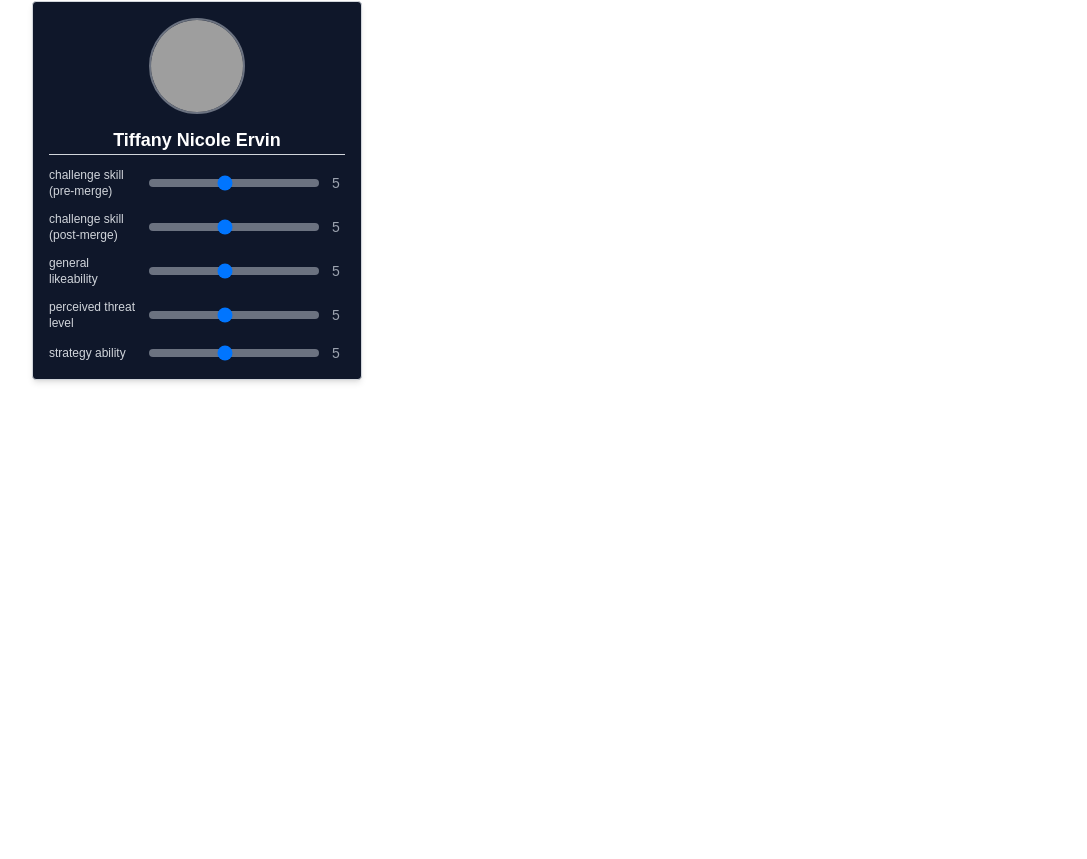
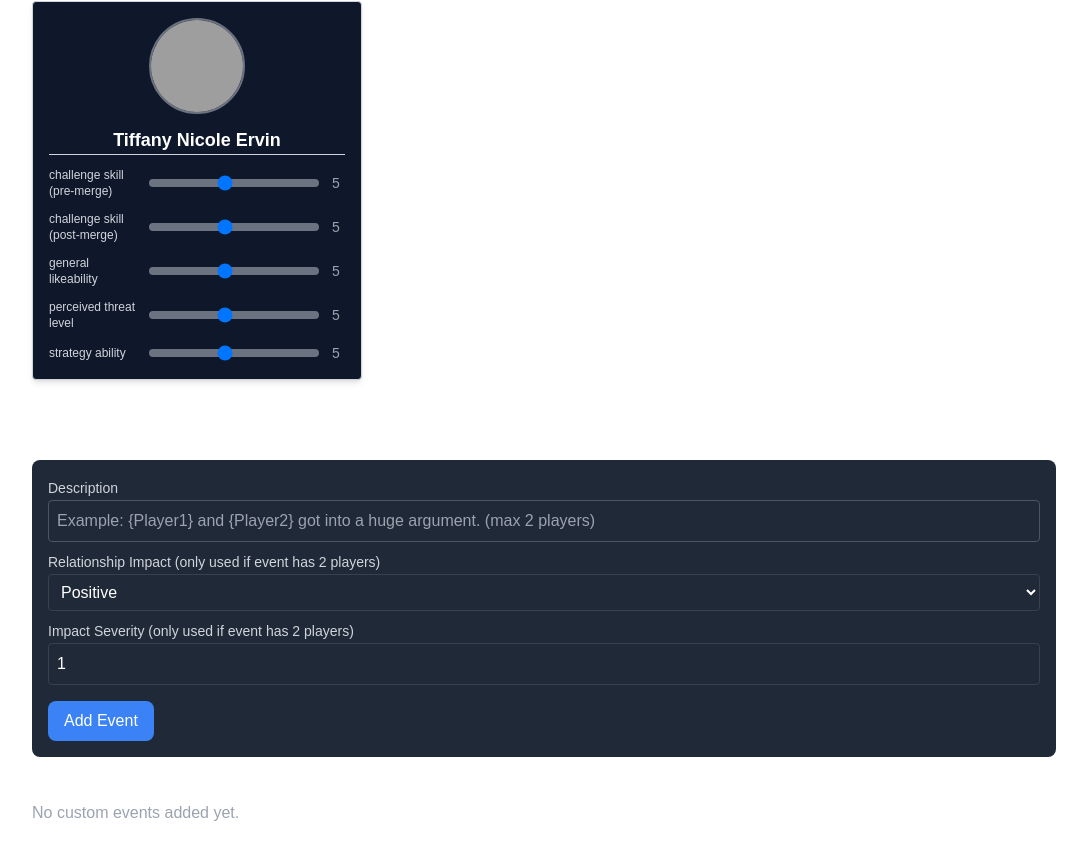
Before and after one commit to nicholasmentzer/survivorsim, a Next.js app: page / in a window 1280 px wide. Shown: the part 3080-3939 px from the top of the page, without its empty margins (96-1183 px from the left). Before the commit the page ends 3480 px from the top, so only its background shows below. Built offline with nearby package versions, Linux system fonts and the light colour scheme; grey boxes are pictures that could not be loaded.

Commit message:
added option for custom events

```diff
--- a/src/app/page.js
+++ b/src/app/page.js
@@ -18,6 +18,31 @@ export default function Home() {
   const [mode, setMode] = useState("configure");
   const [tribes, setTribes] = useState([]);
   const [playerConfig, setPlayerConfig] = useState(null);
+  const [customEvents, setCustomEvents] = useState([]);
+  const [eventDescription, setEventDescription] = useState("");
+  const [eventType, setEventType] = useState("positive");
+  const [eventSeverity, setEventSeverity] = useState(1);
+
+  const addCustomEvent = (e) => {
+    e.preventDefault();
+
+    const player1Exists = eventDescription.includes("{Player1}");
+    const player2Exists = eventDescription.includes("{Player2}");
+    const numPlayers = (player1Exists ? 1 : 0) + (player2Exists ? 1 : 0);
+
+    const newEvent = {
+      description: eventDescription,
+      type: numPlayers === 2 ? eventType : "neutral",
+      severity: numPlayers === 2 ? eventType === "neutral" ? 0 : parseInt(eventSeverity) : 0,
+      numPlayers: numPlayers
+    };
+    setCustomEvents([...customEvents, newEvent]);
+    setEventDescription("");
+  };
+
+  const removeCustomEvent = (index) => {
+    setCustomEvents((prevEvents) => prevEvents.filter((_, i) => i !== index));
+  };
 
   useEffect(() => {
     setPlayerConfig({
@@ -32,7 +57,7 @@ export default function Home() {
 
   const startSimulation = () => {
     setEpisodes([]);
-    simulate([...playerConfig.men, ...playerConfig.women], setEpisodes, 50);
+    simulate([...playerConfig.men, ...playerConfig.women], setEpisodes, customEvents);
     setMode("simulate");
     setCurrentEpisode(0);
   };
@@ -138,17 +163,17 @@ export default function Home() {
                     } else {
                       return (
                         <div key={index} className="flex flex-col items-center space-y-2">
-                          {event.image ? (
-                            <img
-                              src={event.image}
-                              alt={event.message}
-                              className="w-24 h-24 object-cover rounded-full mb-2"
-                            />
+                          {event.images ? (
+                            <div className="flex space-x-4">
+                              {event.images.map((image, i) => (
+                                <img key={i} src={image} alt="Event image" className="w-24 h-24 object-cover rounded-full mb-2" />
+                              ))}
+                            </div>
                           ) : null}
 
                           <div
                             className={`bg-gray-800 text-white px-6 py-3 rounded-lg shadow-md text-center ${event.type === "voting" ? "text-sm" : "text-base font-semibold"} ${
-                              event.image ? "" : "py-4 px-8"
+                              event.images ? "" : "py-4 px-8"
                             }`}
                           >
                             {
@@ -158,6 +183,13 @@ export default function Home() {
                                     {element}
                                     <div className="h-2"/>
                                   </div>
+                                )))
+                              : event.type === "event" && event.numPlayers === 2 ?
+                                (event.message.map((element, index) => (
+                                  <>
+                                    <div dangerouslySetInnerHTML={{ __html: element }} />
+                                    <div className="h-2"/>
+                                  </>
                                 )))
                               : (event.message)
                             }
@@ -205,6 +237,72 @@ export default function Home() {
                   <option value="2">2</option>
                 </select>
               </p>*/}
+
+              <h2 className="text-xl font-bold mt-8">Add Custom Events</h2>
+              <form onSubmit={addCustomEvent} className="bg-gray-800 p-4 rounded-lg">
+                <label className="text-gray-300 text-sm">Description</label>
+                <input
+                  type="text"
+                  value={eventDescription}
+                  onChange={(e) => setEventDescription(e.target.value)}
+                  placeholder="Example: {Player1} and {Player2} got into a huge argument. (max 2 players)"
+                  className="w-full p-2 rounded border border-gray-600 bg-gray-800 text-white focus:outline-none focus:border-blue-400"
+                />
+
+                <div className="h-2"/>
+                <label className="text-gray-300 text-sm">Relationship Impact (only used if event has 2 players)</label>
+                <select
+                  value={eventType}
+                  onChange={(e) => setEventType(e.target.value)}
+                  className="w-full p-2 rounded border border-gray-700 bg-gray-800 text-white focus:outline-none focus:border-blue-400"
+                >
+                  <option value="positive">Positive</option>
+                  <option value="negative">Negative</option>
+                  <option value="neutral">Neutral</option>
+                </select>
+                {eventType !== "neutral" && (
+                  <>
+                    <div className="h-2"/>
+                    <label className="text-gray-300 text-sm">Impact Severity (only used if event has 2 players)</label>
+                    <input
+                      type="number"
+                      value={eventSeverity}
+                      onChange={(e) => setEventSeverity(Number(e.target.value))}
+                      min="1"
+                      max="5"
+                      className="w-full p-2 rounded border border-gray-700 bg-gray-800 text-white focus:outline-none focus:border-blue-400"
+                    />
+                  </>
+                )}
+                <div className="h-2"/>
+                <button type="submit" className="mt-2 bg-blue-500 text-white px-4 py-2 rounded-lg">Add Event</button>
+              </form>
+
+              <h3 className="text-lg font-bold mt-4">Custom Events</h3>
+              {customEvents.length === 0 ? (
+                <p className="text-gray-400">No custom events added yet.</p>
+              ) : (
+                <ul className="text-white space-y-1">
+                  <div className="mt-4 space-y-2">
+                    {customEvents.map((event, index) => (
+                      <div key={index} className="flex items-center justify-between bg-gray-800 text-white px-4 py-2 rounded-lg shadow-md">
+                        <span>
+                          {event.description} - <span className={event.type === "positive" ? "text-green-400" : "text-red-400"}>
+                            {event.type.charAt(0).toUpperCase() + event.type.slice(1)}
+                          </span> ({event.severity})
+                        </span>
+                        <button
+                          className="ml-4 bg-white px-2 py-1 rounded-full text-sm hover:bg-red-300"
+                          onClick={() => removeCustomEvent(index)}
+                        >
+                          ❌
+                        </button>
+                      </div>
+                    ))}
+                  </div>
+                </ul>
+              )}
+              <div className="h-10" />
             </div>
           )}
       </div>
--- a/src/app/utils/simulation.js
+++ b/src/app/utils/simulation.js
@@ -32,7 +32,7 @@ const initializeRelationships = (players) => {
   });
 };
 
-const updateRelationships = (tribe) => {
+/*const updateRelationships = (tribe) => {
   tribe.forEach((player) => {
     tribe.forEach((other) => {
       if (player !== other) {
@@ -41,10 +41,74 @@ const updateRelationships = (tribe) => {
       }
     });
   });
+};*/
+
+const generateRelationshipEvent = (tribe, customEvents) => {
+  if (tribe.length < 2) return null;
+
+  const [player1, player2] = tribe
+    .sort(() => Math.random() - 0.5)
+    .slice(0, 2);
+
+  let eventType, severity, message, numPlayers, eventText, effectText;
+
+  if (customEvents.length > 0) {
+    const randomCustomEvent = customEvents[Math.floor(Math.random() * customEvents.length)];
+    eventType = randomCustomEvent.type;
+    severity = randomCustomEvent.severity;
+    message = randomCustomEvent.description;
+    numPlayers = randomCustomEvent.numPlayers;
+  } else {
+    eventType = Math.random() > 0.5 ? "positive" : "negative";
+    severity = Math.floor(Math.random() * 3) + 1;
+    message = eventType === "positive"
+      ? `{Player1} and {Player2} bonded over a shared experience.`
+      : `{Player1} and {Player2} had a heated argument!`;
+    numPlayers = 2;
+  }
+
+  if (numPlayers === 2 && eventType !== "neutral") {
+    const effect = eventType === "positive" ? severity : -severity;
+    player1.relationships[player2.name] += effect;
+    player2.relationships[player1.name] += effect;
+  }
+
+  if (numPlayers === 2 && eventType !== "neutral") {
+    let effectSmallText = "relationship ";
+    if(eventType === "positive"){
+      for(let i = 0; i < severity; i++){
+        effectSmallText += "+";
+      }
+    }
+    else{
+      for(let i = 0; i < severity; i++){
+        effectSmallText += "-";
+      }
+    }
+    effectText = ` <span class="${eventType === "positive" ? 'text-green-400' : 'text-red-400'}">${effectSmallText}</span>`;
+  }
+
+  eventText = message
+    .replace(/{Player1}/g, player1.name)
+    .replace(/{Player2}/g, player2?.name || "");
+
+  const images = [];
+  if (numPlayers === 1 && player1.image) {
+    images.push(player1.image);
+  } else if (numPlayers === 2) {
+    if (player1.image) images.push(player1.image);
+    if (player2.image) images.push(player2.image);
+  }
+
+  return {
+    type: "event",
+    message: numPlayers === 2 ? [eventText, effectText] : eventText,
+    images: images,
+    numPlayers: numPlayers
+  };
 };
 
-
-  export const simulate = (players, updateResults, simSpeed) => {
+  export const simulate = (players, updateResults, customEvents) => {
     let episodes = [];
 
     populateTribes(players, updateResults);
@@ -53,9 +117,9 @@ const updateRelationships = (tribe) => {
       let episode = [];
 
       if (!merged) {
-        handlePreMergePhase((message) => episode.push(message));
+        handlePreMergePhase((message) => episode.push(message), customEvents);
       } else {
-        handlePostMergePhase((message) => episode.push(message));
+        handlePostMergePhase((message) => episode.push(message), customEvents);
       }
 
       episodes.push(episode);
@@ -68,10 +132,10 @@ const updateRelationships = (tribe) => {
  * Handles the pre-merge phase of the game.
  * @param {Function} updateResults - Callback to update the game status.
  */
-const handlePreMergePhase = (updateResults) => {
+const handlePreMergePhase = (updateResults, customEvents) => {
   if (tribes[0].length + tribes[1].length === 12) {
     mergeTribes(updateResults);
-    handlePostMergePhase(updateResults);
+    handlePostMergePhase(updateResults, customEvents);
   } else {
       updateResults(
         { type: "tribe", title: "Tribe 1", members: [...tribes[0]] }
@@ -79,8 +143,19 @@ const handlePreMergePhase = (updateResults) => {
       updateResults(
         { type: "tribe", title: "Tribe 2", members: [...tribes[1]] }
       );
-      updateRelationships(tribes[0]);
-      updateRelationships(tribes[1]);
+
+      for(let i = 0; i < 5; i++){
+        let willEventOccur = Math.random();
+        if(willEventOccur > 0.9){
+          const relationshipEvent1 = generateRelationshipEvent(tribes[0], customEvents);
+          if (relationshipEvent1) updateResults(relationshipEvent1);
+        }
+        else if(willEventOccur < 0.1){
+          const relationshipEvent2 = generateRelationshipEvent(tribes[1], customEvents);
+          if (relationshipEvent2) updateResults(relationshipEvent2);
+        }
+      }
+
       winner = tribalImmunity(tribes);
       tribes[winner].forEach((player) => player.teamWins++);
       loser = winner === 0 ? 1 : 0;
@@ -97,7 +172,7 @@ const handlePreMergePhase = (updateResults) => {
           updateResults({
             type: "event",
             message: `${votedout.name} voted out at tribal council.`,
-            image: votedout.image
+            images: [votedout.image]
           });
         state = "immunity";
       } else {
@@ -114,7 +189,7 @@ const handlePreMergePhase = (updateResults) => {
  * Handles the post-merge phase of the game.
  * @param {Function} updateResults - Callback to update the game status.
  */
-const handlePostMergePhase = (updateResults) => {
+const handlePostMergePhase = (updateResults, customEvents) => {
     const tribe = tribes[0];
     updateResults(
       { type: "tribe", title: "Current Tribe", members: [...tribes[0]] },
@@ -124,15 +199,23 @@ const handlePostMergePhase = (updateResults) => {
         { type: "tribe", title: "Jury", members: [...tribes[1]] }
       );
     }
-    updateRelationships(tribes[0]);
+
     if (tribe.length > 3) {
+        for(let i = 0; i < 5; i++){
+          let willEventOccur = Math.random();
+          if(willEventOccur > 0.7){
+            const relationshipEvent1 = generateRelationshipEvent(tribes[0], customEvents);
+            if (relationshipEvent1) updateResults(relationshipEvent1);
+          }
+        }
+
         winner = individualImmunity(tribe);
         const immune = tribe[winner];
         immune.immunities++;
         updateResults({
           type: "event",
           message: `${immune.name} wins individual immunity!`,
-          image: immune.image
+          images: [immune.image]
         });
         state = "tribal";
         const tribecopy = [...tribe];
@@ -149,7 +232,7 @@ const handlePostMergePhase = (updateResults) => {
             updateResults({
               type: "event",
               message: `${votedout.name} voted out at tribal council.`,
-              image: votedout.image
+              images: [votedout.image]
             });
           tribes[1].push(votedout); // Move the voted-out player to the jury
           state = "immunity";
@@ -168,7 +251,7 @@ const handlePostMergePhase = (updateResults) => {
         updateResults({
           type: "event",
           message: `The sole survivor is ${soleSurvivor.name}!`,
-          image: soleSurvivor.image
+          images: [soleSurvivor.image]
         });
         state = "gameover";
     }
```
